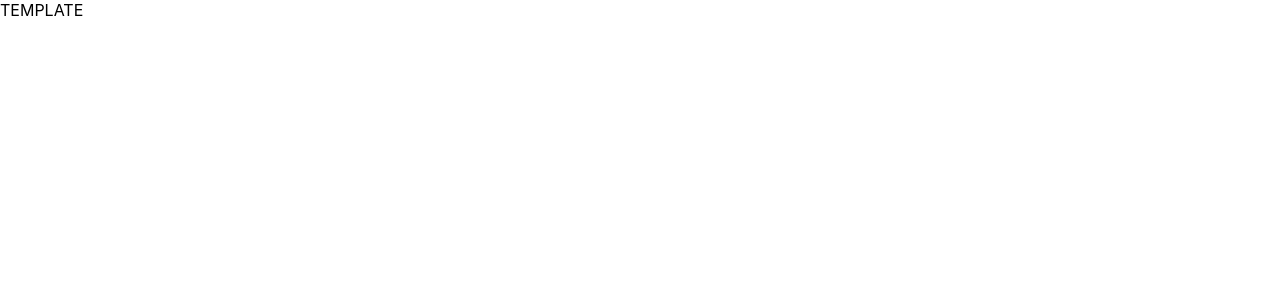
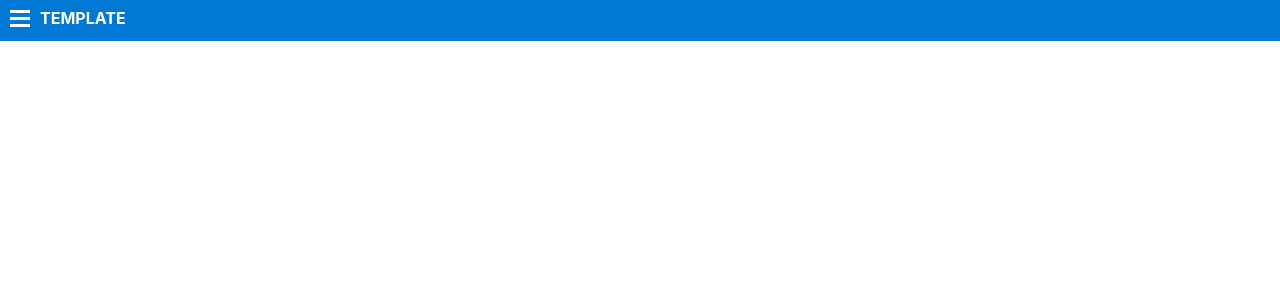
Before and after one commit to HalaHg/ReactTemplate, a React (Create React App) app: page / in a window 1280 px wide. Shown: the top 300 px of the page. Built offline with nearby package versions, Linux system fonts and the light colour scheme.

Commit message:
header design enhancements

```diff
--- /dev/null
+++ b/src/components/Header.css
@@ -0,0 +1,7 @@
+.bgHeader{background-color: #0078d4; color:#fff;display: flex;padding: 10px;}
+.burgerMenu{width:20px;}
+.burgerMenu span{width:20px;height:3px;background-color: #fff;margin-bottom: 4px;display:block;}
+
+.bgHeader .logo{
+    font-weight: bold;text-transform: uppercase; margin-left: 10px;line-height: 1;
+}
--- a/src/components/Header.js
+++ b/src/components/Header.js
@@ -1,3 +1,4 @@
+import "./Header.css";
 export function Header() {
   return (
     <div className="bgHeader">
```
